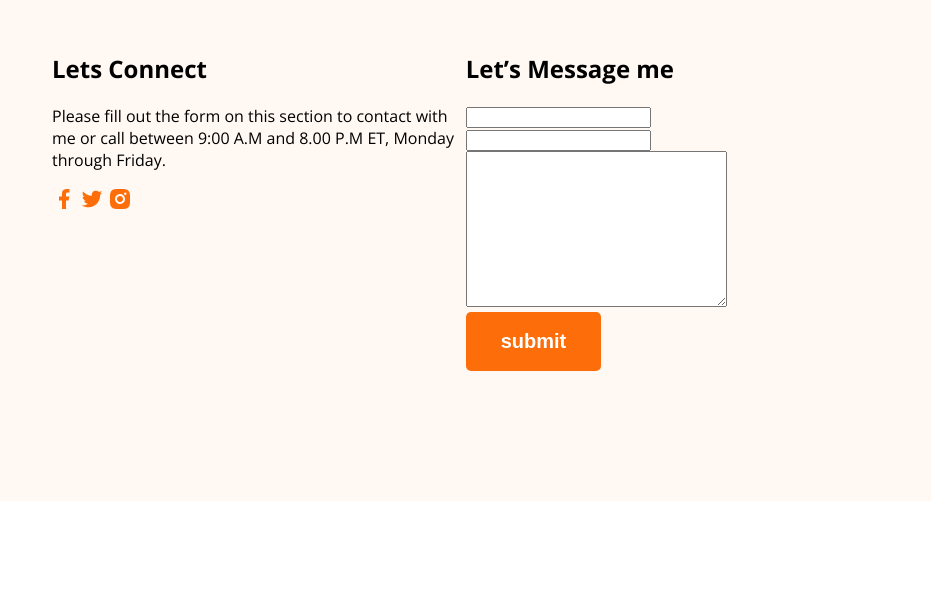
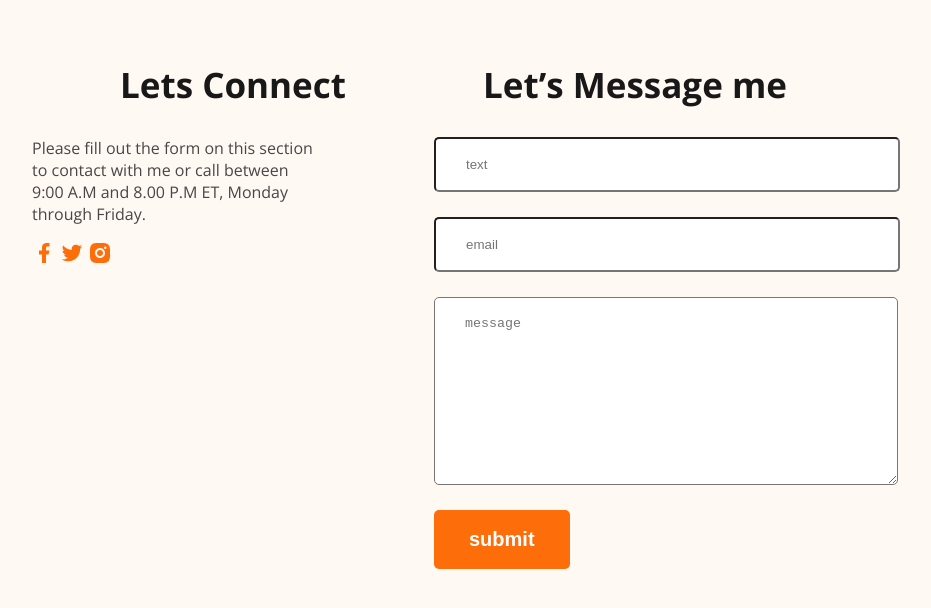
Before and after one commit to sohag55rana/another-portfolio, a plain HTML site: page index.html in a window 1280 px wide. Shown: the part 3903-4511 px from the top of the page, without its empty margins (206-1137 px from the left). Before the commit the page ends 4412 px from the top, so only its background shows below. Drawn offline with nearby package versions, Linux system fonts and the light colour scheme.

Commit message:
added footer colum and contact css

```diff
--- a/index.html
+++ b/index.html
@@ -145,7 +145,7 @@
     <footer>
         <div class="footer-column">
             <div class="footer-text">
-                <h2 class="footer-title">Lets Connect</h2>
+                <h2 class="section-head">Lets Connect</h2>
                 <p class="footer-description">Please fill out the form on this section to contact with me or call between 9:00 A.M and 8.00 P.M ET, Monday through Friday.</p>
             </div>
             <div class="footer-img">
@@ -155,13 +155,13 @@
             </div>
         </div>
         <div class="footer-column">
-            <h2 class="footer-title">Let’s Message me</h2>
-            <div class="footer-box">
-                <input type="text" name="" id="">
-                <input type="email" name="" id="">
-                <textarea name="" id="" cols="30" rows="10"></textarea>
+            <h2 class="section-head">Let’s Message me</h2>
+            <form class="contact" action="">
+                <input type="text" placeholder="text" name="" id="">
+                <input type="email" placeholder="email" name="" id="">
+                <textarea name="" placeholder="message" id="" cols="30" rows="10"></textarea>
                 <button class="btn-primary">submit</button>
-            </div>
+            </form>
         </div>
 
     </footer>
--- a/style/style.css
+++ b/style/style.css
@@ -214,9 +214,25 @@ hr{
 footer{
     display: flex;
     background: rgb(255, 248, 243);
-    padding: 130px 250px;
+    padding: 130px 230px;
+    margin-top: 100px;
+}
+.footer-column{
+    width: 50%;
 
 }
-.footer-column{
-
+.contact input[type="text"] , .contact input[type="email"] , .contact textarea {
+    display: block;
+    border-radius: 5px;
+    background: rgb(255, 255, 255);
+    margin-bottom: 25px;
+    padding: 18px 30px;
+    width: 100%;
 }
+.footer-description{
+    color: rgb(71, 71, 71);
+    font-size: 16px;
+    font-weight: 400;
+    text-align: left;
+    margin-right: 117px;
+}
```
